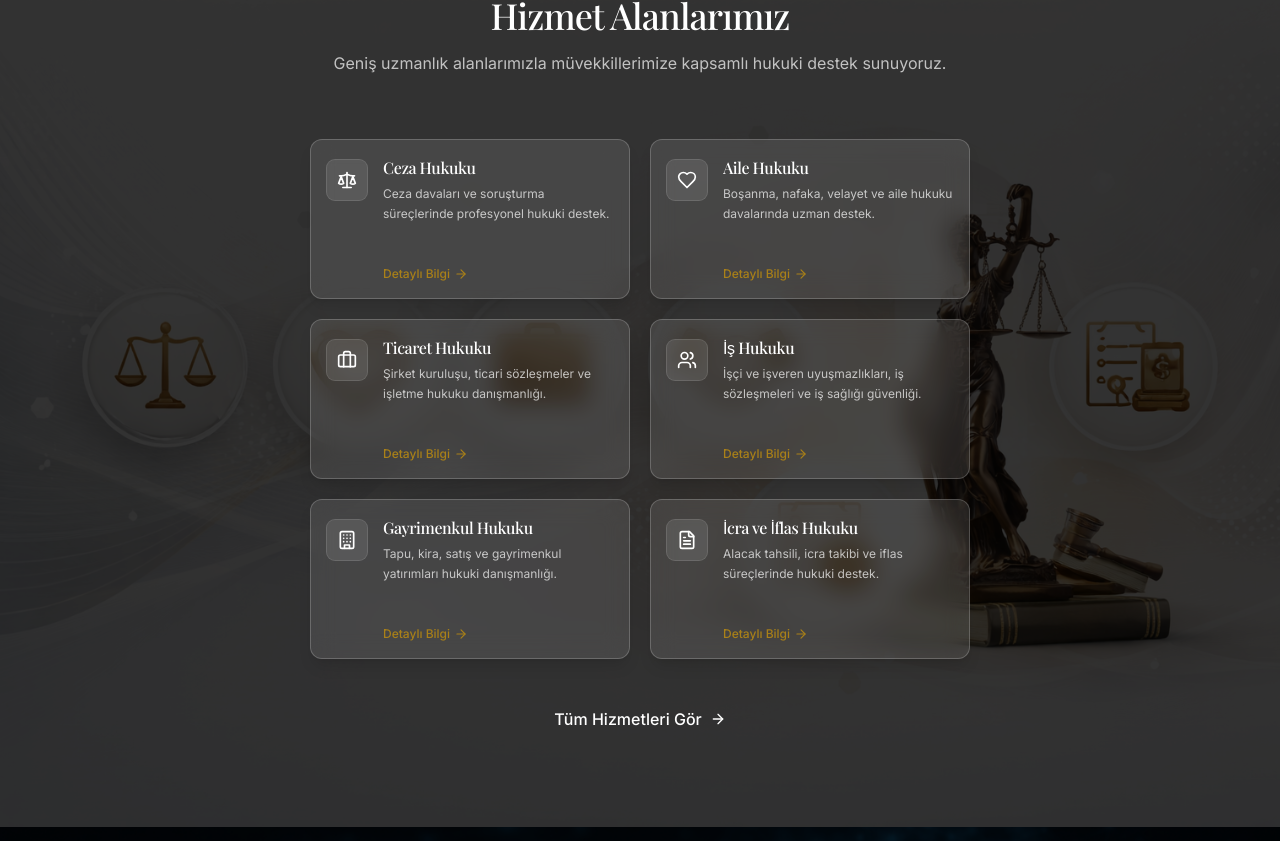
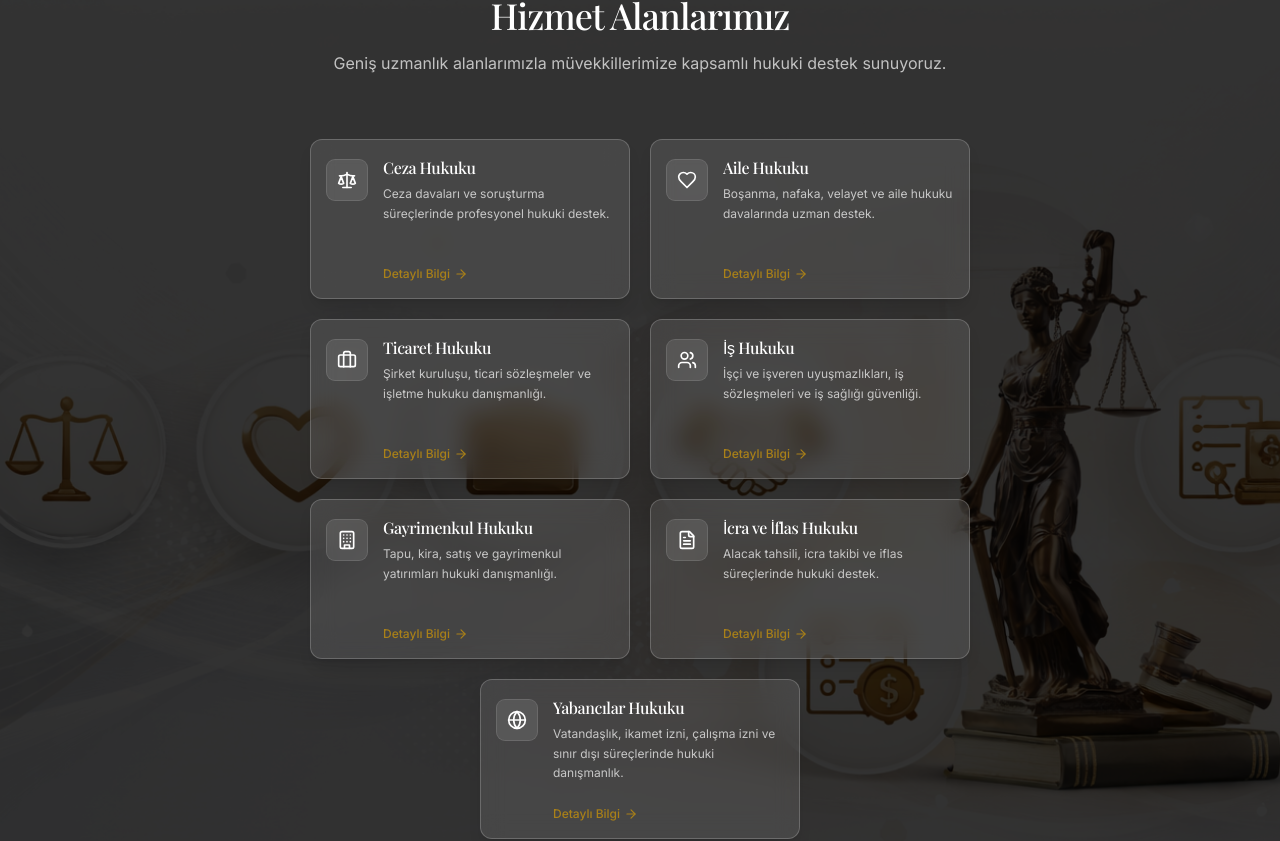
Before and after one commit to cantorunkerem8/avukat-site-, a Next.js app: page / in a window 1280 px wide. Shown: the part 1637-2478 px from the top of the page. Built offline with nearby package versions, Linux system fonts and the light colour scheme; a web font is replaced by a local one.

Commit message:
feat: show all services in footer and home page (add foreigners law)

```diff
--- a/src/components/layout/Footer.tsx
+++ b/src/components/layout/Footer.tsx
@@ -56,7 +56,7 @@ export function Footer() {
                     <div>
                         <h3 className="font-serif font-medium text-lg mb-4">Hızlı Erişim</h3>
                         <ul className="space-y-2">
-                            {siteContent.navigation.slice(0, 6).map((item) => (
+                            {siteContent.navigation.map((item) => (
                                 <li key={item.href}>
                                     <Link
                                         href={item.href}
@@ -73,7 +73,7 @@ export function Footer() {
                     <div>
                         <h3 className="font-serif font-medium text-lg mb-4">Hizmetler</h3>
                         <ul className="space-y-2">
-                            {siteContent.services.slice(0, 6).map((service) => (
+                            {siteContent.services.map((service) => (
                                 <li key={service.id}>
                                     <Link
                                         href={`/hizmetler/${service.slug}`}
--- a/src/components/sections/Services.tsx
+++ b/src/components/sections/Services.tsx
@@ -49,7 +49,7 @@ const CENTER_X = ((COLS - 1) * (CARD_WIDTH + GAP)) / 2;
 
 export function ServicesGrid({ services, showAll = false }: ServicesGridProps) {
   const displayServices = services || siteContent.services;
-  const visibleServices = showAll ? displayServices : displayServices.slice(0, 6);
+  const visibleServices = showAll ? displayServices : displayServices;
   const totalWidth = COLS * CARD_WIDTH + (COLS - 1) * GAP;
   const ROWS = Math.ceil(visibleServices.length / COLS);
   const totalHeight = ROWS * CARD_HEIGHT + (ROWS - 1) * GAP;
```
